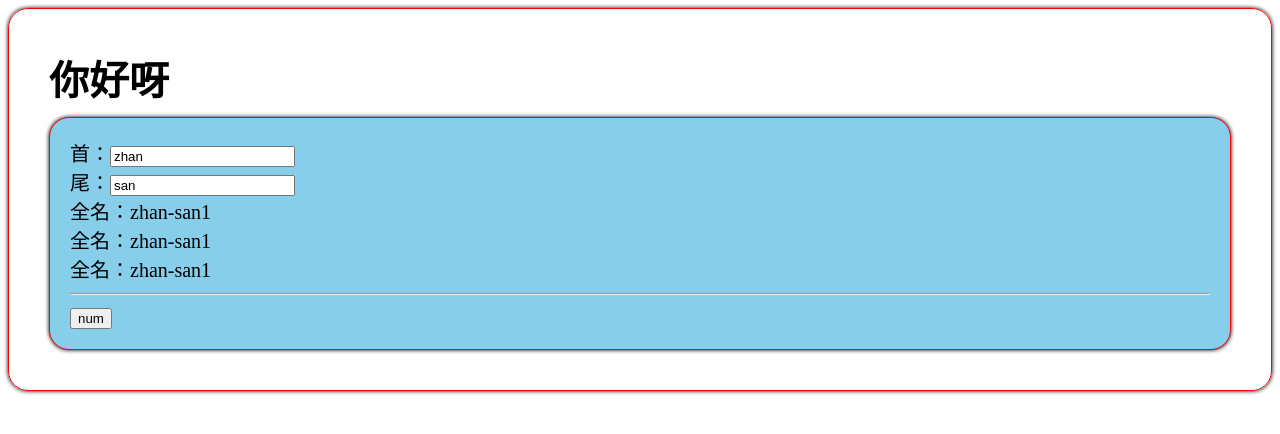
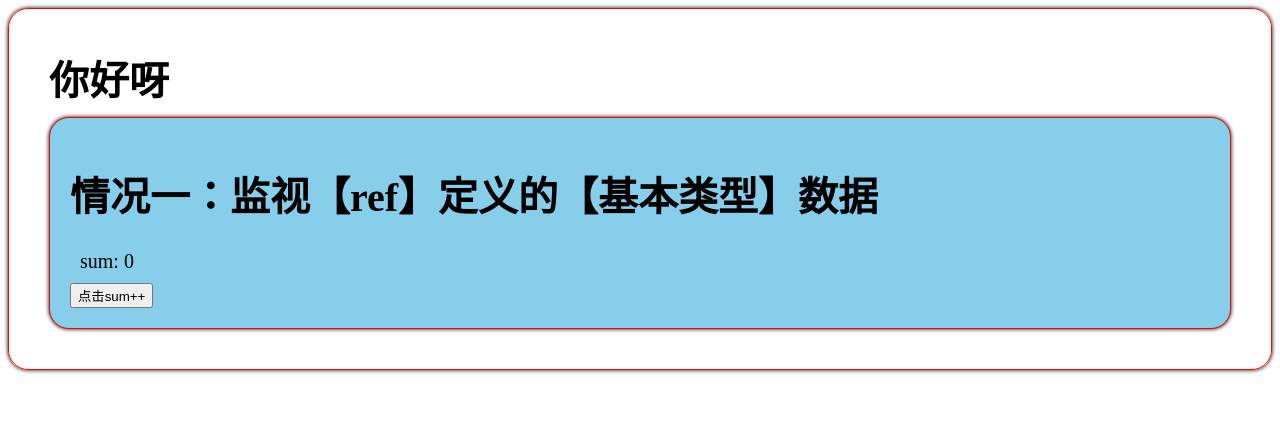
Before and after one commit to zengfantaoGit/vue3-typescript-, a Vue app: page / in a window 1280 px wide. Shown: the top 434 px of the page. Built offline with nearby package versions, Linux system fonts and the light colour scheme; the HTML template or start-up script is replaced by a standard one.

Commit message:
监视【ref】定义的【基本类型】数据

```diff
--- a/src/components/Person.vue
+++ b/src/components/Person.vue
@@ -1,46 +1,31 @@
 <template>
   <div class="person">
-    <label for="first">首：</label>
-    <input type="text" v-model="firstName" id="fo=first"><br>
-    <label for="first">尾：</label>
-    <input type="text" v-model="LastName" id="fo=first"><br>
-    全名：{{fullName}}<br>
-    全名：{{fullName}}<br>
-    全名：{{fullName}}<br>
-    <hr>
-    <button @click="setNum">num</button>
+    <h1>情况一：监视【ref】定义的【基本类型】数据</h1>
+    <div>sum: {{sum}}</div>
+    <button @click="changeSum">点击sum++</button>
   </div>
 </template>
 
 
 <script lang="ts" setup name="Person">
-  // 引入computed计算属性函数
-  import {ref, computed} from "vue";
-  let firstName = ref('zhan')
-  let LastName = ref('san')
-  let num = 1
-
-  //修改了num但计算属性无变化.不会触发computed计算属性判断
-  function setNum() {
-    num += 1
-    console.log(num)
+  // 引入watch监听函数
+  import {watch,ref} from "vue";
+  let sum = ref(0)
+  // 修改方法
+  function changeSum() {
+    sum.value += 1
   }
 
-  // 若计算属性只携带一个函数，则该函数作为计算属性的getter，且fullName为只读属性
-  // 且计算属性具有缓存机制，在多次调用计算属性时会判断当前引用的（响应式数据）是否发生变化,若没有则会返回原先的缓存值，减少调用次数
-  // let fullName = computed(() => {
-  //   return firstName.value + '-' + LastName.value + num
-  // })
-
-  // 此时的fullName计算属性即可读取，也可以写入
-  let fullName = computed({
-    set(val) {
-      console.log(val)
-    },
-    get() {
-      return firstName.value + '-' + LastName.value + num
+  // 若监听ref基本数据。则直接填入不需要.value（此时监听value值的改变）
+  // 且watch函数会返回一个回调函数，调用后会结束此次监听任务
+  let stopWatch = watch(sum, (value, oldValue) => {
+    console.log(value,oldValue)
+    if (value >= 10) {
+      // 结束监听函数
+      stopWatch()
     }
   })
+  console.log(stopWatch)
 </script>
 
 <style scoped>
```
